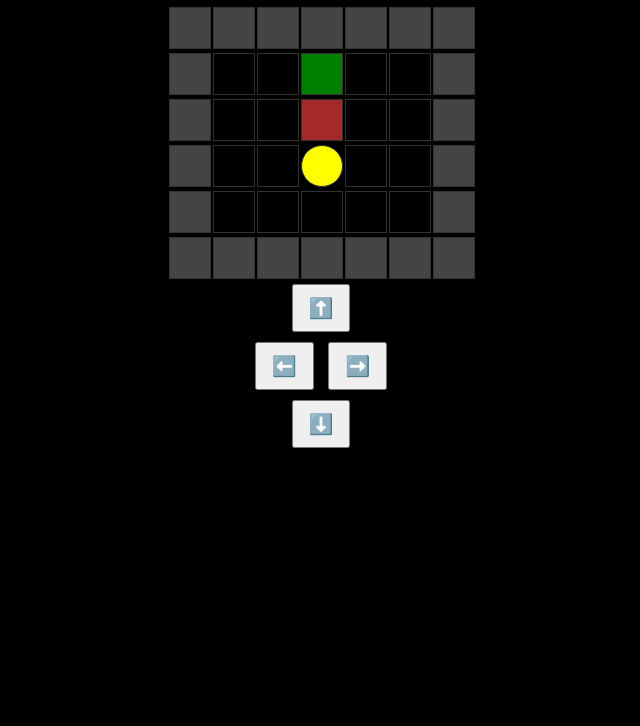
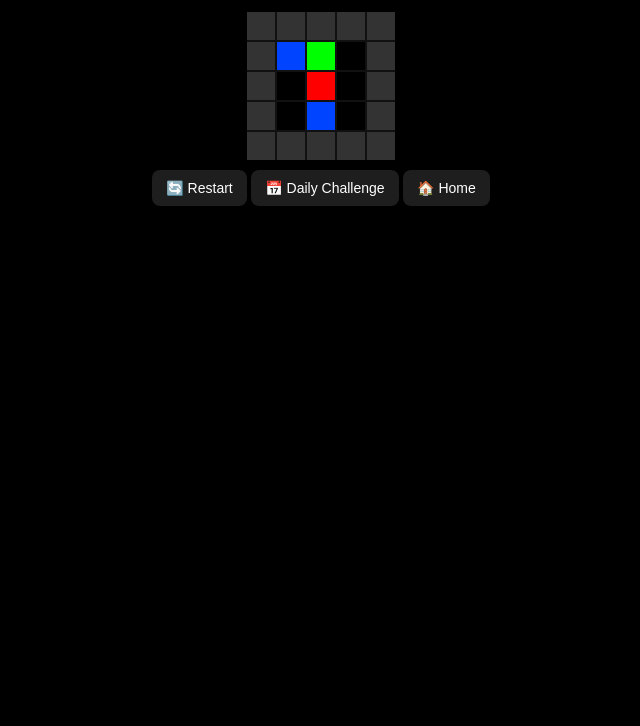
Before and after one commit to nabajyotisarkar2004-hub/Nabajyoti, a plain HTML site: page pushbox.html in a window 1280 px wide. Shown: the part 74-800 px from the top of the page, without its empty margins (319-959 px from the left). Drawn offline with Linux system fonts and the light colour scheme.

Commit message:
Update pushbox.html

```diff
--- a/pushbox.html
+++ b/pushbox.html
@@ -1,130 +1,150 @@
-<!DOCTYPE html>
-<html lang="en">
+<!DOCTYPE html><html lang="en">
 <head>
 <meta charset="UTF-8">
 <meta name="viewport" content="width=device-width, initial-scale=1.0">
-<title>Push Box Game</title>
+<title>📦 Push Box</title>
+<style>
+body{
+  margin:0;
+  font-family:Arial, sans-serif;
+  background:#000;
+  color:#fff;
+  display:flex;
+  flex-direction:column;
+  align-items:center;
+}h1{margin:10px 0;}
 
-<style>
-body {
-  background: black;
-  color: white;
-  text-align: center;
-  font-family: Arial;
-}
+#info{ display:flex; gap:15px; margin-bottom:10px; }
 
-#game {
-  display: grid;
-  grid-template-columns: repeat(7, 40px);
-  grid-gap: 4px;
-  justify-content: center;
-  margin-top: 20px;
-}
+button{ padding:10px 14px; background:#1e1e1e; color:#fff; border:none; border-radius:8px; font-size:14px; }
 
-.cell {
-  width: 40px;
-  height: 40px;
-  border: 1px solid #333;
-}
+#game{ display:grid; gap:2px; background:#111; }
 
-.wall { background: #444; }
-.player { background: yellow; border-radius: 50%; }
-.box { background: brown; }
-.target { background: green; }
-.box.target { background: lime; }
+.cell{ width:28px; height:28px; background:#000; } .wall{background:#333;} .player{background:#0f0;} .box{background:#f00;} .target{background:#0044ff;} .box.target{background:#ff9900;}
 
-.controls button {
-  font-size: 20px;
-  margin: 5px;
-  padding: 10px 15px;
-}
-</style>
+#controls{margin-top:10px;} </style>
+
 </head>
-
-<body>
-
-<h1>📦 Push Box</h1>
-
-<div id="game"></div>
-
-<div class="controls">
-  <button onclick="move(0,-1)">⬆️</button><br>
-  <button onclick="move(-1,0)">⬅️</button>
-  <button onclick="move(1,0)">➡️</button><br>
-  <button onclick="move(0,1)">⬇️</button>
-</div>
-
-<script>
-const map = [
-  "#######",
-  "#  .  #",
-  "#  B  #",
-  "#  P  #",
-  "#     #",
-  "#######"
+<body><h1>📦 Push Box</h1><div id="info">
+  <div>Level: <span id="level">1</span></div>
+  <div>Mode: <span id="mode">Normal</span></div>
+</div><div id="game"></div><div id="controls">
+  <button onclick="restartLevel()">🔄 Restart</button>
+  <button onclick="toggleDaily()">📅 Daily Challenge</button>
+  <button onclick="location.href='index.html'">🏠 Home</button>
+</div><script>
+/* LEVEL DATA */
+const levels = [
+[
+"#####",
+"#.@ #",
+"# $ #",
+"# . #",
+"#####"
+],
+[
+"######",
+"# .@ #",
+"# $$ #",
+"#    #",
+"######"
+]
 ];
 
-let grid = map.map(row => row.split(""));
-let px, py;
+const dailyLevels = [
+[
+"#####",
+"#@$.#",
+"#   #",
+"#####"
+],
+[
+"######",
+"# .@ #",
+"# $  #",
+"#  $ #",
+"######"
+]
+];
 
-function findPlayer() {
-  for (let y = 0; y < grid.length; y++) {
-    for (let x = 0; x < grid[y].length; x++) {
-      if (grid[y][x] === "P") {
-        px = x; py = y;
-      }
-    }
-  }
-}
+let currentLevel = 0;
+let grid = [];
+let player = {x:0,y:0};
+let dailyMode = false;
 
-function draw() {
-  const game = document.getElementById("game");
-  game.innerHTML = "";
+function loadLevel(){
+  const map = dailyMode ? getDailyLevel() : levels[currentLevel];
+  document.getElementById('level').textContent = dailyMode ? 'Daily' : currentLevel+1;
+  document.getElementById('mode').textContent = dailyMode ? 'Daily' : 'Normal';
+  grid = [];
+  document.getElementById('game').innerHTML='';
+  document.getElementById('game').style.gridTemplateColumns = `repeat(${map[0].length}, 28px)`;
 
-  grid.forEach(row => {
-    row.forEach(cell => {
-      const div = document.createElement("div");
-      div.className = "cell";
-
-      if (cell === "#") div.classList.add("wall");
-      if (cell === "P") div.classList.add("player");
-      if (cell === "B") div.classList.add("box");
-      if (cell === ".") div.classList.add("target");
-      if (cell === "*") {
-        div.classList.add("box");
-        div.classList.add("target");
-      }
-
-      game.appendChild(div);
+  map.forEach((row,y)=>{
+    [...row].forEach((c,x)=>{
+      const cell=document.createElement('div');
+      cell.classList.add('cell');
+      if(c=='#') cell.classList.add('wall');
+      if(c=='@'){cell.classList.add('player'); player={x,y};}
+      if(c=='$') cell.classList.add('box');
+      if(c=='.') cell.classList.add('target');
+      grid.push({x,y,cell,type:c});
+      document.getElementById('game').appendChild(cell);
     });
   });
 }
 
-function move(dx, dy) {
-  const nx = px + dx;
-  const ny = py + dy;
-  const nnx = px + dx * 2;
-  const nny = py + dy * 2;
+function getCell(x,y){
+  return grid.find(c=>c.x==x && c.y==y);
+}
 
-  if (grid[ny][nx] === "#" ) return;
+function move(dx,dy){
+  const next=getCell(player.x+dx,player.y+dy);
+  if(!next || next.cell.classList.contains('wall')) return;
 
-  if (grid[ny][nx] === "B" || grid[ny][nx] === "*") {
-    if (grid[nny][nnx] === " " || grid[nny][nnx] === ".") {
-      grid[nny][nnx] = grid[nny][nnx] === "." ? "*" : "B";
-      grid[ny][nx] = grid[ny][nx] === "*" ? "." : " ";
-    } else return;
+  if(next.cell.classList.contains('box')){
+    const push=getCell(player.x+dx*2,player.y+dy*2);
+    if(!push || push.cell.classList.contains('wall') || push.cell.classList.contains('box')) return;
+    push.cell.classList.add('box');
+    next.cell.classList.remove('box');
   }
 
-  grid[py][px] = grid[py][px] === "P" && map[py][px] === "." ? "." : " ";
-  px = nx; py = ny;
-  grid[py][px] = "P";
-
-  draw();
+  getCell(player.x,player.y).cell.classList.remove('player');
+  player.x+=dx; player.y+=dy;
+  getCell(player.x,player.y).cell.classList.add('player');
+  checkWin();
 }
 
-findPlayer();
-draw();
-</script>
+function checkWin(){
+  const targets = grid.filter(c=>c.type=='.');
+  if(targets.every(t=>t.cell.classList.contains('box'))){
+    setTimeout(()=>{
+      alert('Level Complete!');
+      if(!dailyMode){currentLevel=(currentLevel+1)%levels.length;}
+      loadLevel();
+    },100);
+  }
+}
 
-</body>
+function restartLevel(){loadLevel();}
+
+function toggleDaily(){
+  dailyMode=!dailyMode;
+  loadLevel();
+}
+
+function getDailyLevel(){
+  const day=Math.floor(Date.now()/(1000*60*60*24));
+  return dailyLevels[day % dailyLevels.length];
+}
+
+window.addEventListener('keydown',e=>{
+  if(e.key=='ArrowUp') move(0,-1);
+  if(e.key=='ArrowDown') move(0,1);
+  if(e.key=='ArrowLeft') move(-1,0);
+  if(e.key=='ArrowRight') move(1,0);
+});
+
+loadLevel();
+</script></body>
 </html>
```
